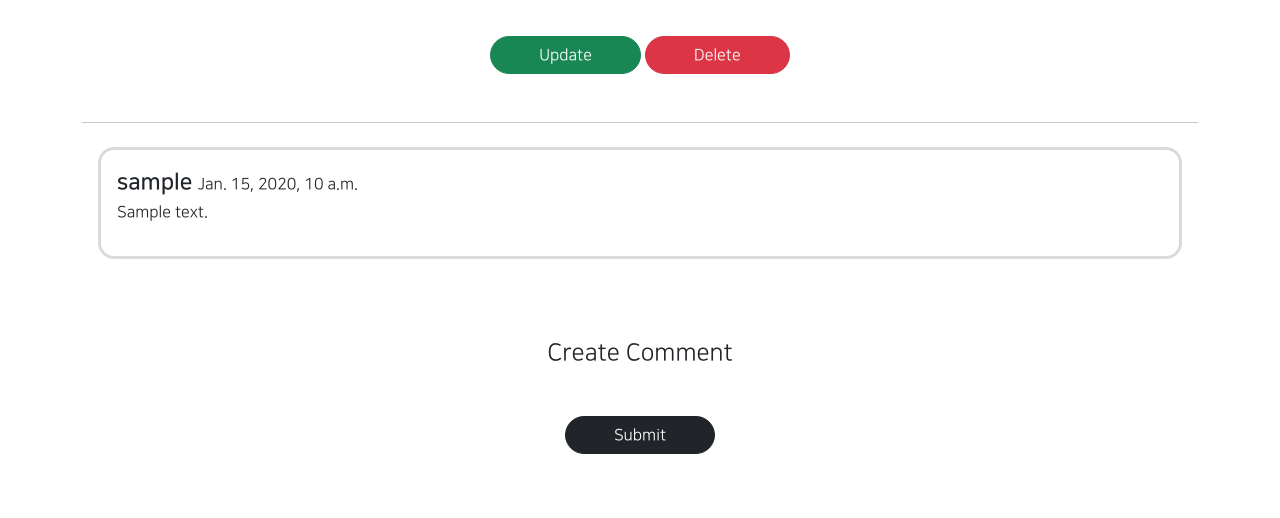
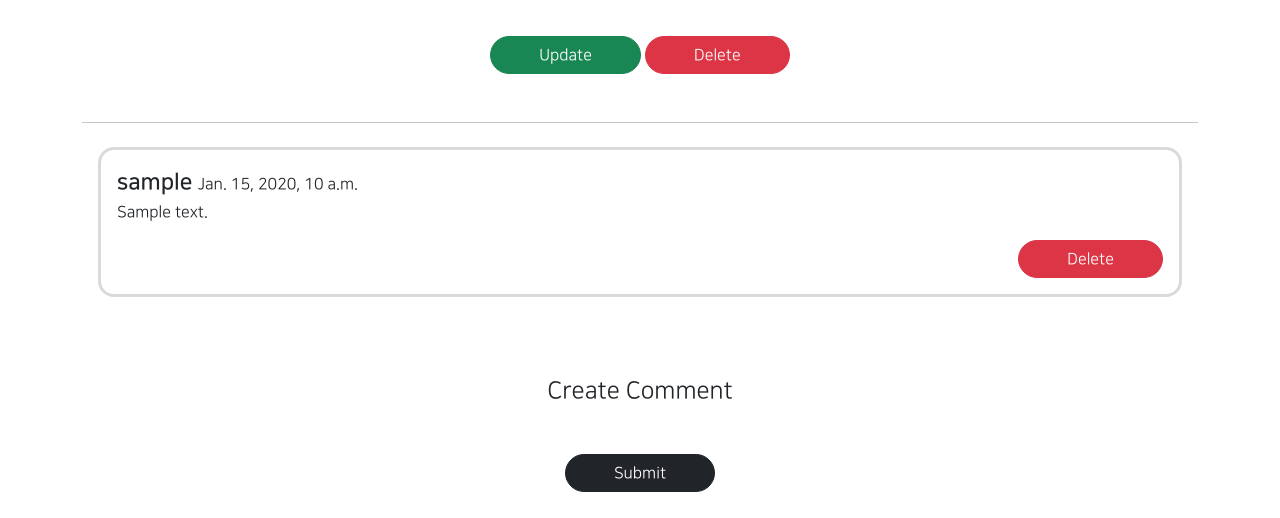
Before and after one commit to kanggihoon/gis_class6, a Django app: template articleapp/templates/articleapp/detail.html in a window 1280 px wide. Shown: the part 1024-1542 px from the top of the page. Run offline with Django 3.2, Linux system fonts and the light colour scheme; the template is opened without the code that fills it: values that come from a table or form of the project are taken from there, others are empty; a user stored in the database is signed in; tables that the repository leaves empty hold one stand-in row (values such as "Sample post"); grey boxes marked "Sample" are stand-in pictures; parts of the project's set-up code (start-up, migrations or seed data) failed here and were passed over; some libraries are stand-ins or nearby versions.

Commit message:
8/10 class6 commit3 댓글 삭제기능 과 버튼 생성

```diff
--- a/articleapp/templates/articleapp/detail.html
+++ b/articleapp/templates/articleapp/detail.html
@@ -57,6 +57,14 @@
                             {{ comment.content }}
                         </p>
                     </div>
+                    {% if comment.writer == user %}
+                    <div style="text-align: right;">
+                        <a href="{% url 'commentapp:delete' pk=comment.pk%}"
+                            class="btn btn-danger rounded-pill px-5">
+                            Delete
+                        </a>
+                    </div>
+                    {% endif %}
                 </div>
 
             {% endfor %}
```
